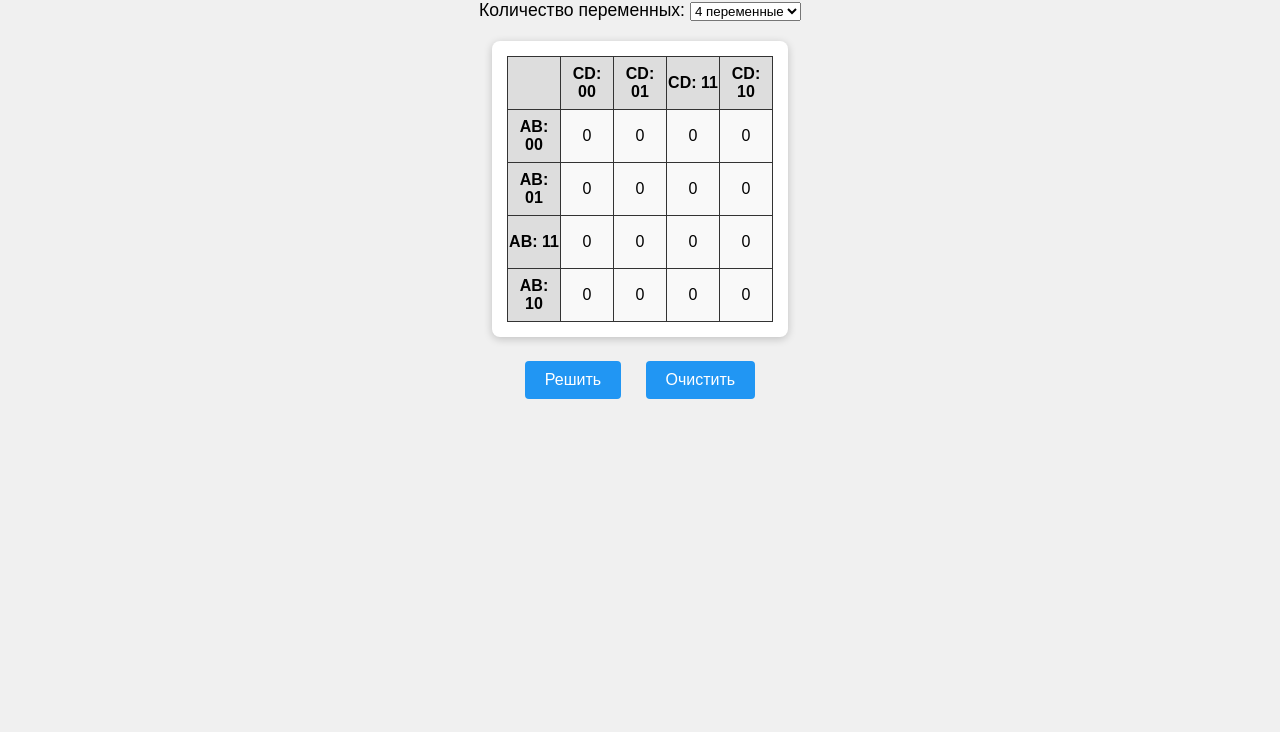
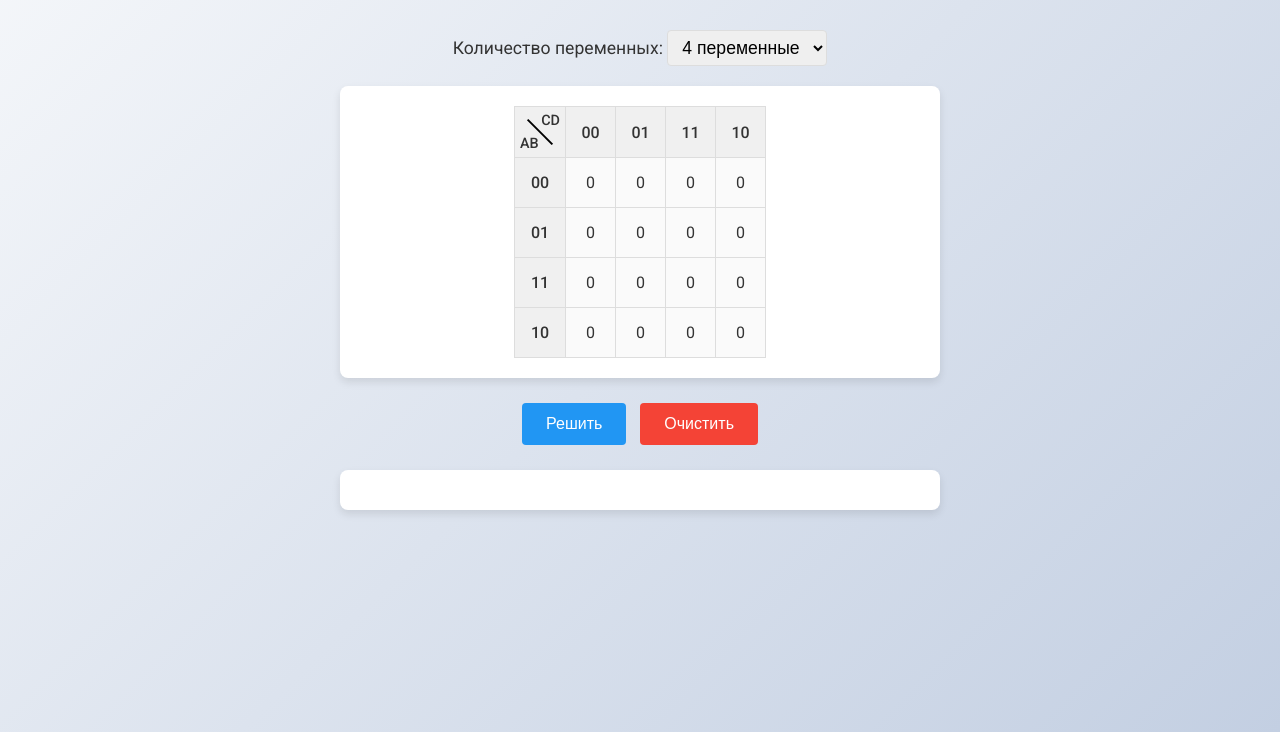
Before and after one commit to zxcdenjir/karnaugh-solver, a plain HTML site: page index.html in a window 1280 px wide. Shown: the part 68-800 px from the top of the page. Drawn offline with Linux system fonts and the light colour scheme.

Commit message:
Улучшенный дизайн

```diff
--- a/index.html
+++ b/index.html
@@ -3,29 +3,39 @@
 
 <head>
     <meta charset="UTF-8">
+    <meta name="viewport" content="width=device-width, initial-scale=1.0">
     <title>Решение Карты Карно</title>
     <link rel="stylesheet" href="style.css">
+    <!-- Подключение Google Fonts -->
+    <link href="https://fonts.googleapis.com/css2?family=Roboto:wght@400;500;700&display=swap" rel="stylesheet">
 </head>
 
 <body>
+    <header>
         <h1>Решение Карты Карно</h1>
-    <div class="controls">
+    </header>
+    <main>
+        <section class="controls">
             <label for="varCount">Количество переменных:</label>
             <select id="varCount">
                 <option value="2">2 переменные</option>
                 <option value="3">3 переменные</option>
                 <option value="4" selected>4 переменные</option>
             </select>
-    </div>
+        </section>
+        <section id="kmapCard" class="card">
             <div id="kmapContainer" class="kmap-container">
                 <!-- Карта Карно будет сгенерирована динамически -->
             </div>
-    <div class="buttons">
-        <button id="solveBtn">Решить</button>
-        <button id="clearBtn">Очистить</button>
-    </div>
-    <div class="result" id="result"></div>
-
+        </section>
+        <section class="actions">
+            <button id="solveBtn" class="btn">Решить</button>
+            <button id="clearBtn" class="btn btn-secondary">Очистить</button>
+        </section>
+        <section id="resultCard" class="card result">
+            <div id="result"></div>
+        </section>
+    </main>
     <script src="script.js"></script>
 </body>
 
--- a/script.js
+++ b/script.js
@@ -52,17 +52,39 @@ function buildKMap() {
     let table = document.createElement('table');
     let thead = document.createElement('thead');
     let headRow = document.createElement('tr');
+
+    // Пустая клетка с текстом переменных
     let emptyTh = document.createElement('th');
+    if (numVars === 4) {
+        emptyTh.innerHTML = `<div style="position: relative; width: 50px; height: 50px;">
+                                <span style="position: absolute; top: 5px; right: 5px; font-size: 0.9em;">CD</span>
+                                <span style="position: absolute; bottom: 5px; left: 5px; font-size: 0.9em;">AB</span>
+                                <div style="position: absolute; top: 50%; left: 50%; width: 70%; height: 2px;
+                                            background-color: black; transform: translate(-50%, -50%) rotate(45deg);"></div>
+                             </div>`;
+    } else if (numVars === 3) {
+        emptyTh.innerHTML = `<div style="position: relative; width: 50px; height: 50px;">
+                                <span style="position: absolute; top: 5px; right: 5px; font-size: 0.9em;">BC</span>
+                                <span style="position: absolute; bottom: 5px; left: 5px; font-size: 0.9em;">A</span>
+                                <div style="position: absolute; top: 50%; left: 50%; width: 70%; height: 2px;
+                                            background-color: black; transform: translate(-50%, -50%) rotate(45deg);"></div>
+                             </div>`;
+    } else if (numVars === 2) {
+        emptyTh.innerHTML = `<div style="position: relative; width: 50px; height: 50px;">
+                                <span style="position: absolute; top: 5px; right: 5px; font-size: 0.9em;">B</span>
+                                <span style="position: absolute; bottom: 5px; left: 5px; font-size: 0.9em;">A</span>
+                                <div style="position: absolute; top: 50%; left: 50%; width: 70%; height: 2px;
+                                            background-color: black; transform: translate(-50%, -50%) rotate(45deg);"></div>
+                             </div>`;
+    } else {
+        emptyTh.textContent = ""; // Оставляем пустым для других случаев
+    }
     headRow.appendChild(emptyTh);
+
     // Заголовки столбцов
     for (let c = 0; c < cols; c++) {
         let th = document.createElement('th');
-        if (numVars === 2)
-            th.textContent = "B: " + colLabels[c];
-        else if (numVars === 3)
-            th.textContent = "BC: " + colLabels[c];
-        else
-            th.textContent = "CD: " + colLabels[c];
+        th.textContent = colLabels[c]; // Убираем буквы
         headRow.appendChild(th);
     }
     thead.appendChild(headRow);
@@ -74,22 +96,16 @@ function buildKMap() {
     for (let r = 0; r < rows; r++) {
         let row = document.createElement('tr');
         let th = document.createElement('th');
-        if (numVars === 2)
-            th.textContent = "A: " + rowLabels[r];
-        else if (numVars === 3)
-            th.textContent = "A: " + rowLabels[r];
-        else
-            th.textContent = "AB: " + rowLabels[r];
+        th.textContent = rowLabels[r]; // Убираем буквы
         row.appendChild(th);
         for (let c = 0; c < cols; c++) {
             let cell = document.createElement('td');
             let minterm = getMintermIndex(r, c);
             cell.setAttribute('data-minterm', minterm);
-            // По умолчанию значение 0
+            // Значение по умолчанию "0"
             cell.textContent = "0";
             cell.addEventListener('click', function () {
                 cell.classList.toggle('active');
-                // Переключаем между 0 и 1
                 cell.textContent = cell.classList.contains('active') ? '1' : '0';
             });
             row.appendChild(cell);
@@ -103,7 +119,7 @@ function buildKMap() {
     resultDiv.innerHTML = "";
 }
 
-// Инициализация карты при загрузке
+/* Инициализация карты при загрузке */
 buildKMap();
 
 /* ------------------- Алгоритм минимизации ------------------- */
@@ -145,7 +161,6 @@ function quineMcCluskey(minterms, numVars) {
         let groups = {};
         let newTerms = [];
 
-        // Группировка по числу единиц (без учета тире)
         for (let t of terms) {
             let ones = t.term.replace(/-/g, "").split("").filter(x => x === "1").length;
             if (!groups[ones]) groups[ones] = [];
@@ -163,7 +178,6 @@ function quineMcCluskey(minterms, numVars) {
                     if (combined !== null) {
                         t1.combined = true;
                         t2.combined = true;
-                        // Проверка на дублирование
                         let exists = newTerms.some(x => x.term === combined &&
                             JSON.stringify(x.minterms) === JSON.stringify(t1.minterms.concat(t2.minterms).sort((a, b) => a - b)));
                         if (!exists) {
@@ -242,13 +256,12 @@ function findEssentialPrimeImplicants(primeImplicants, minterms) {
     return essential;
 }
 
-// Функция для форматирования литерала с учетом инверсии (инвертированная – с чертой над буквой)
+// Форматирование литерала с учётом инверсии (черта над буквой)
 function literalHTML(variable, inverted) {
     return inverted ? `<span class="overline">${variable}</span>` : variable;
 }
 
-// Преобразование внутреннего представления терма в SOP‑выражение (HTML)
-// Если значение в терме: '1' => переменная без инверсии, '0' => переменная с инверсией.
+// Преобразование терма в SOP‑выражение (HTML)
 function termToSOPHTML(term) {
     const vars = ["A", "B", "C", "D"];
     let out = "";
@@ -258,13 +271,11 @@ function termToSOPHTML(term) {
         } else if (term[i] === "0") {
             out += literalHTML(vars[i], true);
         }
-        // Если тире, переменная не участвует
     }
     return out === "" ? "1" : out;
 }
 
-// Преобразование внутреннего представления терма в POS‑выражение (HTML)
-// Для maxterm группы: если значение постоянно 0, литерал берется без инверсии; если 1 — в инверсии.
+// Преобразование терма в POS‑выражение (HTML)
 function termToPOSHTML(term) {
     const vars = ["A", "B", "C", "D"];
     let out = [];
@@ -274,7 +285,6 @@ function termToPOSHTML(term) {
         } else if (term[i] === "1") {
             out.push(literalHTML(vars[i], true));
         }
-        // Если тире, переменная не участвует
     }
     return out.length > 0 ? "(" + out.join(" + ") + ")" : "";
 }
@@ -289,7 +299,6 @@ function minimizeSOP(minterms, numVars) {
 }
 
 // Минимизация функции в форме POS
-// Для этого вычисляем maxterms (ячейки с 0) и минимизируем их группировку.
 function minimizePOS(selectedMinterms, numVars) {
     const total = Math.pow(2, numVars);
     if (selectedMinterms.length === total) return "1";
@@ -299,7 +308,6 @@ function minimizePOS(selectedMinterms, numVars) {
     for (let i = 0; i < total; i++) {
         allMinterms.push(i);
     }
-    // Макстермы: ячейки, где функция равна 0
     let maxterms = allMinterms.filter(m => !selectedMinterms.includes(m));
 
     let primeImplicants = quineMcCluskey(maxterms, numVars);
@@ -321,12 +329,11 @@ document.getElementById('solveBtn').addEventListener('click', () => {
     let sopExpression = minimizeSOP(selectedMinterms, numVars);
     let posExpression = minimizePOS(selectedMinterms, numVars);
 
-    // Выводим оба результата с HTML‑форматированием
     resultDiv.innerHTML = `<div>Сумма произведений: ${sopExpression}</div>
                          <div>Произведение сумм: ${posExpression}</div>`;
 });
 
-// Обработка кнопки "Очистить"
+// Обработка нажатия кнопки "Очистить"
 document.getElementById('clearBtn').addEventListener('click', () => {
     cells.forEach(cell => {
         cell.classList.remove('active');
--- a/style.css
+++ b/style.css
@@ -1,26 +1,63 @@
-body {
-    font-family: Arial, sans-serif;
-    margin: 20px;
-    background-color: #f0f0f0;
-    text-align: center;
+/* Общие стили */
+* {
+    box-sizing: border-box;
+    margin: 0;
+    padding: 0;
 }
 
-h1 {
-    margin-bottom: 10px;
+body {
+    font-family: 'Roboto', sans-serif;
+    background: linear-gradient(135deg, #f5f7fa, #c3cfe2);
+    color: #333;
+    display: flex;
+    flex-direction: column;
+    min-height: 100vh;
+}
+
+header,
+footer {
+    text-align: center;
+    padding: 20px;
+}
+
+header h1 {
+    font-size: 2em;
+    font-weight: 700;
+    color: #2196f3;
+}
+
+main {
+    flex: 1;
+    padding: 20px;
 }
 
 .controls {
+    text-align: center;
     margin-bottom: 20px;
     font-size: 1.1em;
 }
 
+.controls select {
+    padding: 6px 10px;
+    font-size: 1em;
+    border: 1px solid #ddd;
+    border-radius: 4px;
+    outline: none;
+}
+
+/* Карточный стиль для блоков */
+.card {
+    background-color: #fff;
+    border-radius: 8px;
+    padding: 20px;
+    margin: 0 auto 20px;
+    box-shadow: 0 4px 8px rgba(0, 0, 0, 0.1);
+    max-width: 600px;
+}
+
+/* Стили для контейнера карты */
 .kmap-container {
-    display: inline-block;
-    margin-bottom: 20px;
-    background-color: #fff;
-    padding: 15px;
-    border-radius: 8px;
-    box-shadow: 0 2px 8px rgba(0, 0, 0, 0.2);
+    overflow-x: auto;
 }
 
 table {
@@ -30,53 +67,63 @@ table {
 
 th,
 td {
-    border: 1px solid #333;
+    border: 1px solid #ddd;
     width: 50px;
     height: 50px;
     text-align: center;
+    transition: background-color 0.3s, color 0.3s;
 }
 
 th {
-    background-color: #ddd;
-    font-weight: bold;
+    background-color: #f0f0f0;
+    font-weight: 500;
 }
 
 td {
-    background-color: #f9f9f9;
+    background-color: #fafafa;
+    cursor: pointer;
+}
+
+td.active {
+    background-color: #4caf50;
+    color: #fff;
+    font-weight: 700;
+}
+
+/* Стили для кнопок */
+.actions {
+    text-align: center;
+    margin-bottom: 20px;
+}
+
+.btn {
+    background-color: #2196f3;
+    color: #fff;
+    border: none;
+    padding: 12px 24px;
+    margin: 5px;
+    font-size: 1em;
+    border-radius: 4px;
     cursor: pointer;
     transition: background-color 0.3s;
 }
 
-td.active {
-    background-color: #8bc34a;
-    color: #fff;
-    font-weight: bold;
-}
-
-.buttons {
-    margin-bottom: 20px;
-}
-
-button {
-    padding: 10px 20px;
-    margin: 0 10px;
-    font-size: 1em;
-    cursor: pointer;
-    border: none;
-    border-radius: 4px;
-    background-color: #2196f3;
-    color: white;
-    transition: background-color 0.3s;
-}
-
-button:hover {
+.btn:hover {
     background-color: #1976d2;
 }
 
+.btn.btn-secondary {
+    background-color: #f44336;
+}
+
+.btn.btn-secondary:hover {
+    background-color: #d32f2f;
+}
+
+/* Стили для результата */
 .result {
     font-size: 1.2em;
-    font-weight: bold;
-    margin-top: 10px;
+    text-align: center;
 }
 
 /* Стили для отображения инверсии – черта над буквой */
```
Lines whose indentation alone changed are shown as unchanged.
